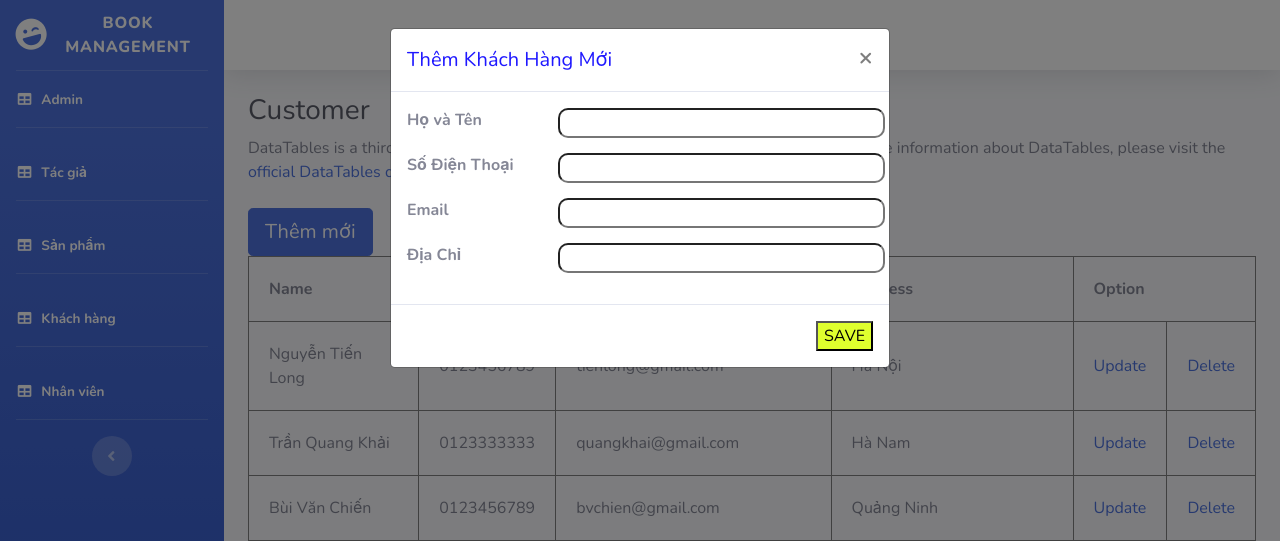
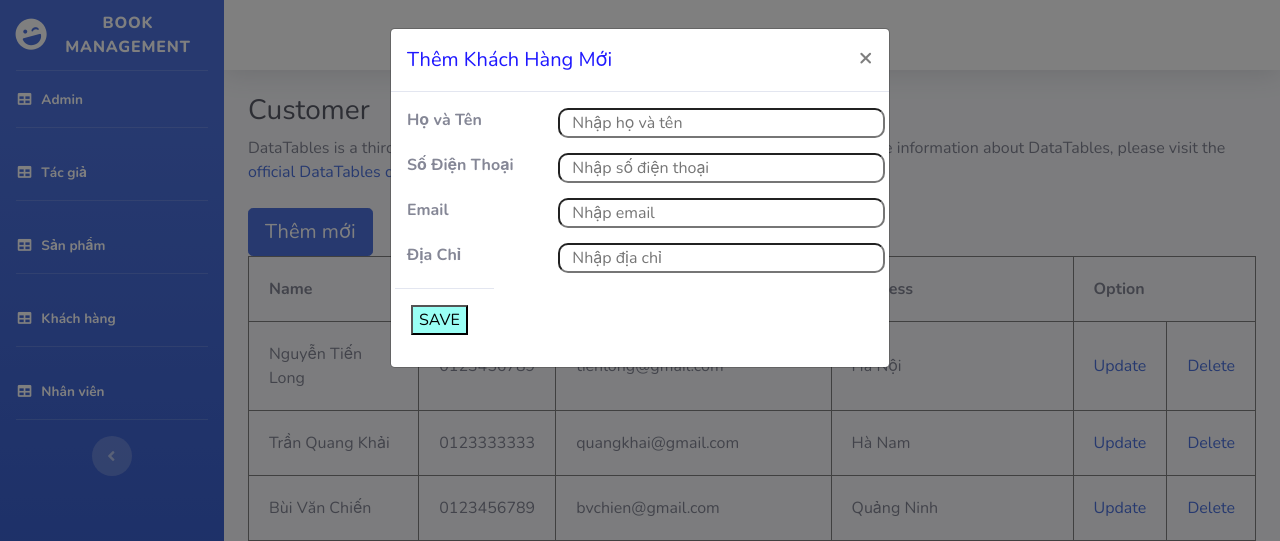
Before and after one commit to NinetyNineD/book_management, a PHP site: page /khach-hang.php in a window 1280 px wide, after a click on "Thêm mới". Shown: the top 541 px of the page. Run offline with PHP 8.4, Linux system fonts and the light colour scheme; data comes from the database, SQL or seed files in the repository.

Commit message:
Hoàn thành phân trang và thêm mới khách hàng

```diff
--- a/khach-hang.php
+++ b/khach-hang.php
@@ -1,23 +1,20 @@
+<?php
+    ob_start();
+?>
 <!DOCTYPE html>
 <html lang="en">
-
 <head>
-
   <meta charset="utf-8">
   <meta http-equiv="X-UA-Compatible" content="IE=edge">
   <meta name="viewport" content="width=device-width, initial-scale=1, shrink-to-fit=no">
   <meta name="description" content="">
   <meta name="author" content="">
-
   <title>Book Management</title>
-
   <!-- Custom fonts for this template -->
   <link href="vendor/fontawesome-free/css/all.min.css" rel="stylesheet" type="text/css">
   <link
     href="https://fonts.googleapis.com/css?family=Nunito:200,200i,300,300i,400,400i,600,600i,700,700i,800,800i,900,900i"
     rel="stylesheet">
-
-
   <!-- Custom styles for this template -->
   <link href="css/sb-admin-2.css" rel="stylesheet">
   <style>
@@ -27,18 +24,12 @@
       outline: none;
     }
   </style>
-
-
 </head>
-
 <body id="page-top">
-
   <!-- Page Wrapper -->
   <div id="wrapper">
-
     <!-- Sidebar -->
     <ul class="navbar-nav bg-gradient-primary sidebar sidebar-dark accordion" id="accordionSidebar">
-
       <!-- Sidebar - Brand -->
       <a class="sidebar-brand d-flex align-items-center justify-content-center" href="index.php">
         <div class="sidebar-brand-icon rotate-n-15">
@@ -46,20 +37,15 @@
         </div>
         <div class="sidebar-brand-text mx-3">Book Management</div>
       </a>
-
       <!-- Divider -->
       <hr class="sidebar-divider my-0">
-
-
-
       <!-- Nav Item - Tables -->
       <li class="nav-item active">
         <a class="nav-link" href="index.php">
           <i class="fas fa-fw fa-table"></i>
           <span>Admin</span></a>
       </li>
-
-      <!-- Divider -->
+        <!-- Divider -->
       <hr class="sidebar-divider d-none d-md-block">
       <!-- Nav Item - Tables -->
       <li class="nav-item active">
@@ -67,7 +53,6 @@
           <i class="fas fa-fw fa-table"></i>
           <span>Tác giả</span></a>
       </li>
-
       <!-- Divider -->
       <hr class="sidebar-divider d-none d-md-block">
       <!-- Nav Item - Tables -->
@@ -76,7 +61,6 @@
           <i class="fas fa-fw fa-table"></i>
           <span>Sản phẩm</span></a>
       </li>
-
       <!-- Divider -->
       <hr class="sidebar-divider d-none d-md-block">
       <!-- Nav Item - Tables -->
@@ -85,7 +69,6 @@
           <i class="fas fa-fw fa-table"></i>
           <span>Khách hàng</span></a>
       </li>
-
       <!-- Divider -->
       <hr class="sidebar-divider d-none d-md-block">
       <!-- Nav Item - Tables -->
@@ -94,37 +77,27 @@
           <i class="fas fa-fw fa-table"></i>
           <span>Nhân viên</span></a>
       </li>
-
       <!-- Divider -->
       <hr class="sidebar-divider d-none d-md-block">
-
       <!-- Sidebar Toggler (Sidebar) -->
       <div class="text-center d-none d-md-inline">
         <button class="rounded-circle border-0" id="sidebarToggle"></button>
       </div>
-
     </ul>
     <!-- End of Sidebar -->
-
     <!-- Content Wrapper -->
     <div id="content-wrapper" class="d-flex flex-column">
-
       <!-- Main Content -->
       <div id="content">
-
         <!-- Topbar -->
         <nav class="navbar navbar-expand navbar-light bg-white topbar mb-4 static-top shadow">
-
           <!-- Sidebar Toggle (Topbar) -->
           <button id="sidebarToggleTop" class="btn btn-link d-md-none rounded-circle mr-3">
             <i class="fa fa-bars"></i>
           </button>
-
           <!-- Topbar Search -->
-
           <!-- Topbar Navbar -->
           <ul class="navbar-nav ml-auto">
-
             <!-- Nav Item - Search Dropdown (Visible Only XS) -->
             <li class="nav-item dropdown no-arrow d-sm-none">
               <a class="nav-link dropdown-toggle" href="#" id="searchDropdown" role="button" data-toggle="dropdown"
@@ -132,13 +105,10 @@
                 <i class="fas fa-search fa-fw"></i>
               </a>
               <!-- Dropdown - Messages -->
-
             </li>
           </ul>
-
         </nav>
         <!-- End of Topbar -->
-
         <!-- Begin Page Content -->
         <div class="container-fluid">
           <!-- Page Heading -->
@@ -150,28 +120,6 @@
           <button type="button" class="btn btn-primary btn-lg" data-toggle="modal" data-target="#modelId">
             Thêm mới
           </button>
-
-
-            <?php
-            $conn = mysqli_connect('localhost', 'root', '', 'bookmanagement');
-
-            if (isset($_POST['INSERT'])){
-
-                $name_customer_insert = $_POST['name_customer_insert'];
-                $phone_customer_insert = $_POST['phone_customer_insert'];
-                $email_customer_insert = $_POST['email_customer_insert'];
-                $address_customer_insert = $_POST['address_customer_insert'];
-
-
-                $insert = mysqli_query($conn,"INSERT INTO customer(NAME_CUSTOMER,PHONE_CUSTOMER,EMAIL_CUSTOMER,ADDRESS_CUSTOMER) VALUE (N'$name_customer_insert',N'$phone_customer_insert',N'$email_customer_insert',N'$address_customer_insert')");
-                if($insert){
-                    header('location:khach-hang.php');
-                }
-            }
-
-            ?>
-
-
           <!-- Modal -->
           <div class="modal fade" id="modelId" tabindex="-1" role="dialog" aria-labelledby="modelTitleId"
             aria-hidden="true">
@@ -183,32 +131,42 @@
                     <span aria-hidden="true">&times;</span>
                   </button>
                 </div>
+                  <?php
+                  $conn = mysqli_connect('localhost', 'root', '', 'bookmanagement');
+                  if (isset($_POST['INSERT'])){
+                      $name_customer_insert = $_POST['name_customer_insert'];
+                      $phone_customer_insert = $_POST['phone_customer_insert'];
+                      $email_customer_insert = $_POST['email_customer_insert'];
+                      $address_customer_insert = $_POST['address_customer_insert'];
+                      $insert = mysqli_query($conn,"INSERT INTO customer(ID_CUSTOMER,NAME_CUSTOMER,PHONE_CUSTOMER,EMAIL_CUSTOMER,ADDRESS_CUSTOMER) VALUE ('',N'$name_customer_insert',N'$phone_customer_insert',N'$email_customer_insert',N'$address_customer_insert')");
+                      if($insert){
+                          header('location:khach-hang.php');
+                          ob_end_flush();
+                      }
+                  }
+                  ?>
                 <div class="modal-body">
                   <form class=" row" method="post" >
+
                       <label class="col-sm-4 avc" for="name" style="font-weight: bold">Họ và Tên</label>
-                      <input class="col-sm-8 avc" type="text" name="name_customer_insert" id="name" class="form-control" placeholder="" aria-describedby="helpId">
-
-
+                      <input class="col-sm-8 avc" type="text" name="name_customer_insert" id="name" class="form-control" placeholder="Nhập họ và tên" aria-describedby="helpId">
 
                       <label class="col-sm-4 avc" for="phone" style="font-weight: bold">Số Điện Thoại</label>
-                      <input class="col-sm-8 avc" type="text" name="phone_customer_insert" id="phone" class="form-control" placeholder="" aria-describedby="helpId">
-
-
+                      <input class="col-sm-8 avc" type="text" name="phone_customer_insert" id="phone" class="form-control" placeholder="Nhập số điện thoại" aria-describedby="helpId">
 
                       <label class="col-sm-4 avc" for="email" style="font-weight:bold ">Email</label>
-                      <input class="col-sm-8 avc" type="email" name="email_customer_insert" id="email" class="form-control" placeholder="" aria-describedby="helpId">
-
-
+                      <input class="col-sm-8 avc" type="email" name="email_customer_insert" id="email" class="form-control" placeholder="Nhập email" aria-describedby="helpId">
 
                       <label class="col-sm-4 avc" for="address" style="font-weight: bold">Địa Chỉ</label>
-                      <input class="col-sm-8 avc" type="text" name="addresss_customer_insert" id="address" class="form-control" placeholder="" aria-describedby="helpId">
+                      <input class="col-sm-8 avc" type="text" name="address_customer_insert" id="address" class="form-control" placeholder="Nhập địa chỉ" aria-describedby="helpId">
 
+                      <div class="modal-footer">
+                          <input type="submit" name="INSERT" value="SAVE" style="background-color: #9afff5 ; margin-right: 10px">
+                      </div>
+                  </form>
 
-                  </form>
                 </div>
-                <div class="modal-footer">
-                    <input type="submit" name="INSERT" value="SAVE" style="background-color: #dfff2e">
-                </div>
+
               </div>
             </div>
           </div>
@@ -262,7 +220,7 @@
                     <?php while ($row = mysqli_fetch_assoc($result)){ ?>
                         <tr>
 
-                            <td><?php echo $row['NAME_CUSTOMER'] ?></td>
+                            <td><?php echo $row["NAME_CUSTOMER"] ?></td>
                             <td><?php echo $row["PHONE_CUSTOMER"] ?></td>
                             <td><?php echo $row["EMAIL_CUSTOMER"] ?></td>
                             <td><?php echo $row["ADDRESS_CUSTOMER"] ?></td>
```
